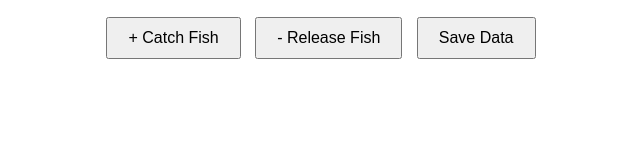
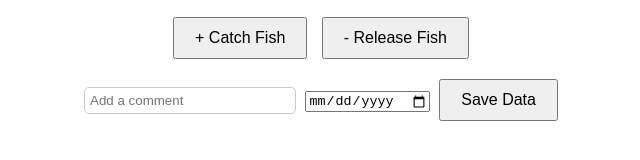
Before and after one commit to egbest11/egbest11.github.io, a plain HTML site: page fish.html in a window 1280 px wide. Shown: the part 132-292 px from the top of the page, without its empty margins (319-959 px from the left). Drawn offline with Linux system fonts and the light colour scheme.

Commit message:
Update fish.html

```diff
--- a/fish.html
+++ b/fish.html
@@ -20,6 +20,13 @@
     #fishControls {
         margin-bottom: 20px;
     }
+    input[type="text"] {
+        width: 200px;
+        padding: 5px;
+        margin: 5px;
+        border-radius: 5px;
+        border: 1px solid #ccc;
+    }
     button {
         font-size: 1em;
         padding: 10px 20px;
@@ -38,6 +45,11 @@
 <div id="fishControls">
     <button id="addFish" onclick="catchFish()">+ Catch Fish</button>
     <button id="removeFish" onclick="releaseFish()">- Release Fish</button>
+</div>
+
+<div id="userData">
+    <input type="text" id="comment" placeholder="Add a comment">
+    <input type="date" id="date">
     <button id="saveData" onclick="saveData()">Save Data</button>
 </div>
 
@@ -117,7 +129,15 @@
 
     // Save data to a text file
     function saveData() {
+        var comment = document.getElementById("comment").value;
+        var date = document.getElementById("date").value;
         var data = "Fish Caught: " + fishCount + "\nTime Elapsed: " + hours + " hours, " + minutes + " minutes, " + seconds + " seconds, " + milliseconds + " milliseconds";
+        if (comment !== "") {
+            data += "\nComment: " + comment;
+        }
+        if (date !== "") {
+            data += "\nDate: " + date;
+        }
         var blob = new Blob([data], { type: "text/plain;charset=utf-8" });
         saveAs(blob, "fish_data.txt");
     }
```
